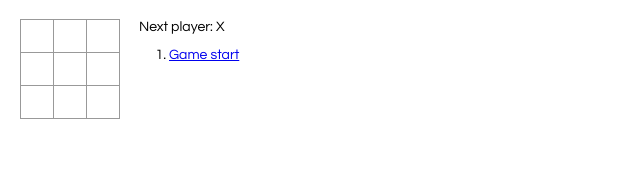
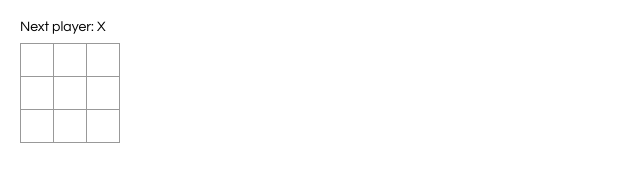
Before and after one commit to TalhaAwan/react-tic-tac-toe, a React app: page / in a window 1280 px wide. Shown: the whole page, without its empty margins (0-640 px from the left). Built offline with nearby package versions, Linux system fonts and the light colour scheme.

Commit message:
restart from scratch

```diff
--- a/src/index.js
+++ b/src/index.js
@@ -2,25 +2,28 @@ import React from 'react';
 import ReactDOM from 'react-dom';
 import './index.css';
 
-function Square(props) {
+
+class Square extends React.Component {
+  render() {
     return (
-    <button className="square" onClick={props.onClick}>
-      {props.value}
+      <button className="square">
+        {/* TODO */}
       </button>
     );
   }
+}
 
 class Board extends React.Component {
-
   renderSquare(i) {
-        return (
-            <Square value={this.props.squares[i]} onClick={() => this.props.onClick(i)}/>
-        );
+    return <Square />;
   }
 
   render() {
+    const status = 'Next player: X';
+
     return (
       <div>
+        <div className="status">{status}</div>
         <div className="board-row">
           {this.renderSquare(0)}
           {this.renderSquare(1)}
@@ -42,71 +45,15 @@ class Board extends React.Component {
 }
 
 class Game extends React.Component {
-
-    constructor() {
-        super();
-        this.state = {
-          history: [{
-            squares: Array(9).fill(null),
-        }],
-        stepNumber: 0,
-        xIsNext: true,
-        };
-    }
-
-    handleClick(i) {
-        const history = this.state.history.slice(0, this.state.stepNumber + 1);
-        const current = history[history.length - 1];
-        const squares = current.squares.slice();
-        if (calculateWinner(squares) || squares[i]) {
-          return;
-        }
-        squares[i] = this.state.xIsNext ? 'X' : 'O';
-        this.setState({
-          history: history.concat([{squares: squares}]),
-          stepNumber: history.length,
-          xIsNext: !this.state.xIsNext,
-        });
-    }
-
-
-    jumpTo(step) {
-        this.setState({
-          stepNumber: step,
-          xIsNext: (step % 2) === 0,
-      });
-    }
   render() {
-        const history = this.state.history;
-        const current = history[this.state.stepNumber];
-        const winner = calculateWinner(current.squares);
-
-        const moves = history.map((step, move) => {
-          const desc = move ? 'Move #' + move : 'Game start';
-          return (
-            <li key={move}>
-                <a href="#" onClick={() => this.jumpTo(move)}>{desc}</a>
-            </li>
-            );
-        });
-
-        let status;
-        if (winner) {
-          status = 'Winner: ' + winner;
-        } else {
-          status = 'Next player: ' + (this.state.xIsNext ? 'X' : 'O');
-        }
     return (
       <div className="game">
         <div className="game-board">
-                  <Board
-                  squares={current.squares}
-                  onClick={(i) => this.handleClick(i)}
-                  />
+          <Board />
         </div>
         <div className="game-info">
-                    <div>{status}</div>
-                    <ol>{moves}</ol>
+          <div>{/* status */}</div>
+          <ol>{/* TODO */}</ol>
         </div>
       </div>
     );
@@ -119,24 +66,3 @@ ReactDOM.render(
   <Game />,
   document.getElementById('root')
 );
-
-
-function calculateWinner(squares) {
-  const lines = [
-    [0, 1, 2],
-    [3, 4, 5],
-    [6, 7, 8],
-    [0, 3, 6],
-    [1, 4, 7],
-    [2, 5, 8],
-    [0, 4, 8],
-    [2, 4, 6],
-  ];
-  for (let i = 0; i < lines.length; i++) {
-    const [a, b, c] = lines[i];
-    if (squares[a] && squares[a] === squares[b] && squares[a] === squares[c]) {
-      return squares[a];
-    }
-  }
-  return null;
-}
```
Also changed, not shown: src/index.css (indentation only). Lines whose indentation alone changed are shown as unchanged.
